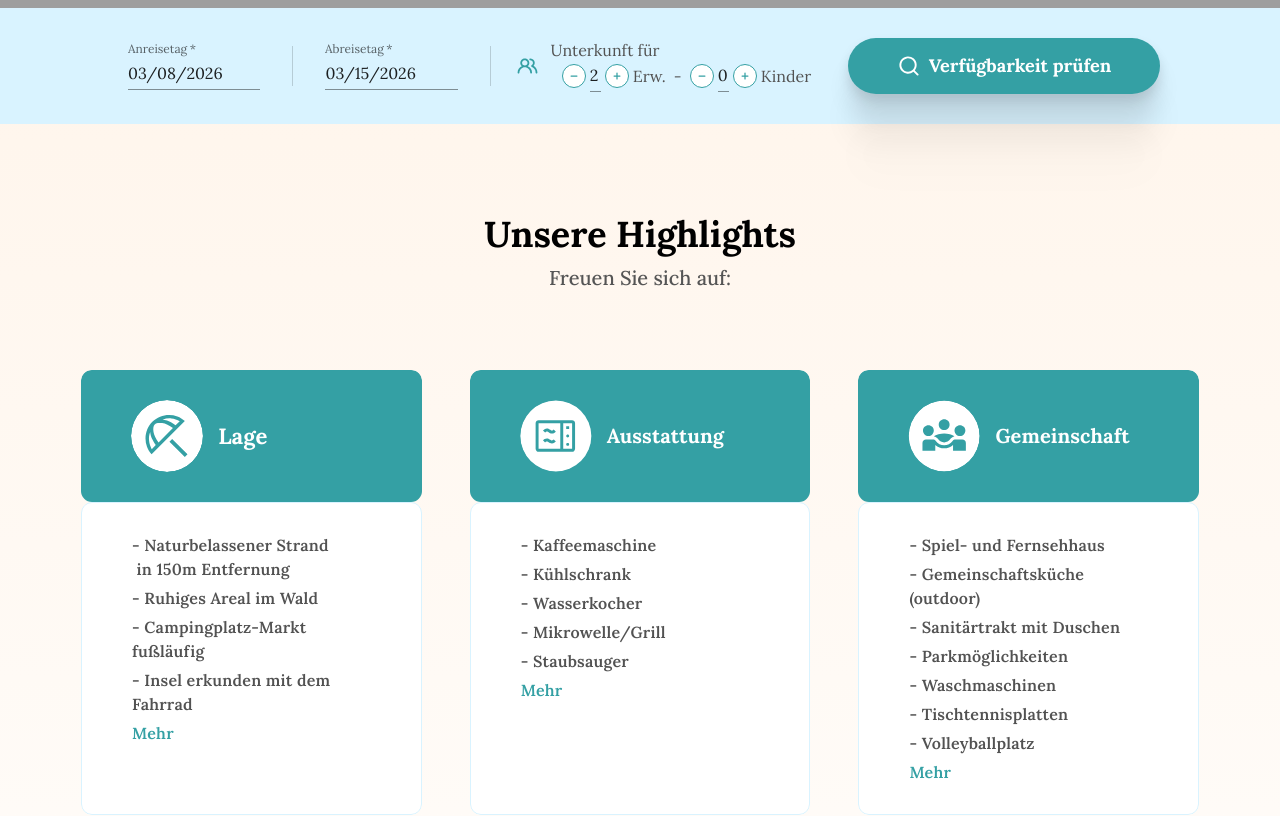
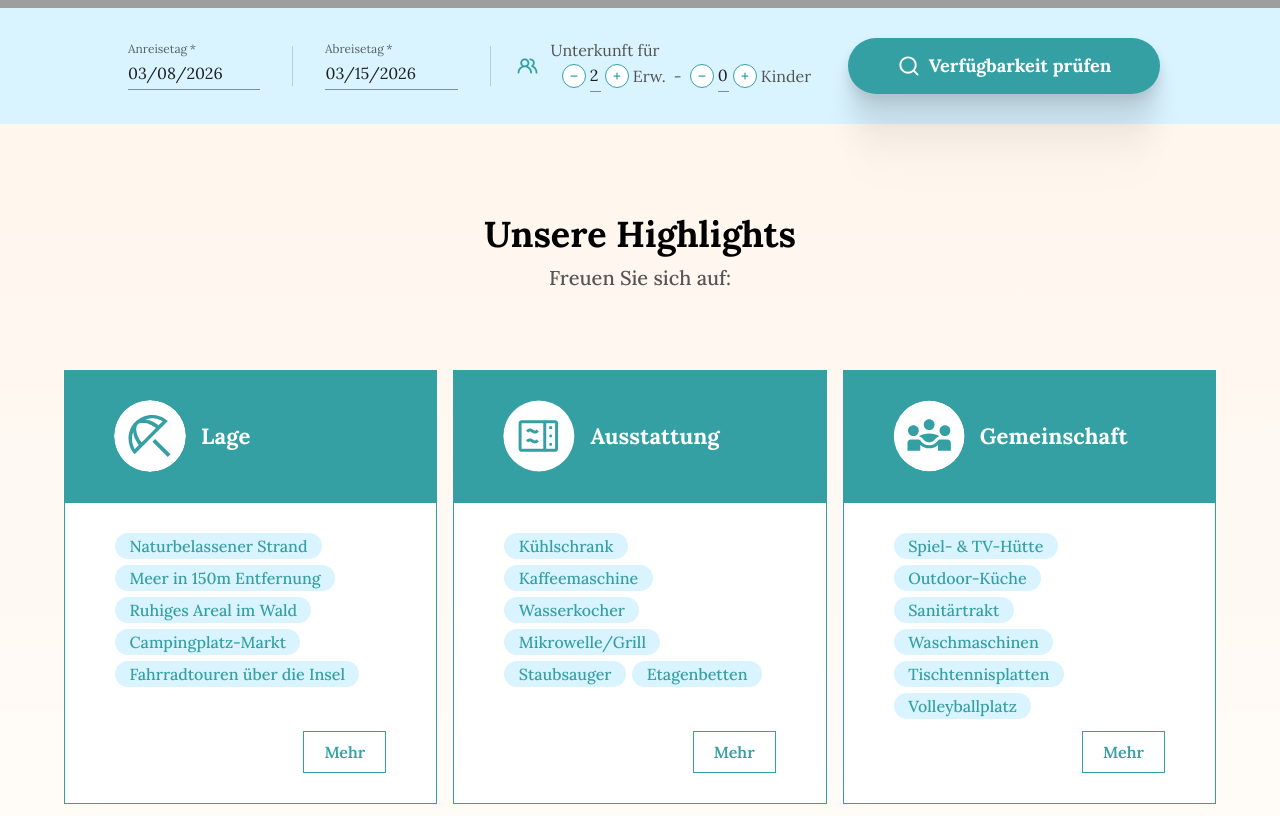
Before and after one commit to alxgrk/familien-urlaub-ruegen, a Next.js app: page / in a window 1280 px wide. Shown: the part 680-1496 px from the top of the page. Built offline with nearby package versions, Linux system fonts and the light colour scheme; grey boxes are pictures that could not be loaded.

Commit message:
feat: improve cards in highlight section

```diff
--- a/components/flex-row.tsx
+++ b/components/flex-row.tsx
@@ -16,16 +16,9 @@ type FlexRowType = {
 const FlexRow: NextPage<FlexRowType> = ({
   icnCircleCircleMd = "/icncircle-circlemd.svg",
   h5,
-  propBorderRadius,
   propFlex,
   propWidth,
 }) => {
-  const flexRowStyle: CSS.Properties = useMemo(() => {
-    return {
-      borderRadius: propBorderRadius,
-    };
-  }, [propBorderRadius]);
-
   const divStyle: CSS.Properties = useMemo(() => {
     return {
       flex: propFlex,
@@ -35,8 +28,7 @@ const FlexRow: NextPage<FlexRowType> = ({
 
   return (
     <div
-      className="self-stretch rounded-2xs bg-rectangle-805 overflow-hidden flex flex-row py-[1.88rem] px-[3.13rem] items-center justify-start gap-[0.94rem] text-left text-[1.38rem] text-light-text-color font-link"
-      style={flexRowStyle}
+      className="self-stretch bg-rectangle-805 overflow-hidden flex flex-row py-[1.88rem] px-[3.13rem] items-center justify-start gap-[0.94rem] text-left text-[1.38rem] text-light-text-color font-link"
     >
       <Image
         className="relative rounded-181xl w-[4.5rem] h-[4.5rem] overflow-hidden shrink-0"
--- a/pages/index.tsx
+++ b/pages/index.tsx
@@ -116,11 +116,79 @@ const BookingStrip: NextPage<{onSearchButtonClick: (anreise: Date, abreise: Date
   </div>;
 }
 
+const lageItems = [
+    "Naturbelassener Strand",
+    "Meer in 150m Entfernung",
+    "Ruhiges Areal im Wald",
+    "Campingplatz-Markt",
+    "Fahrradtouren über die Insel",
+];
+
+const ausstattungItems = [
+    "Kühlschrank",
+    "Kaffeemaschine",
+    "Wasserkocher",
+    "Mikrowelle/Grill",
+    "Staubsauger",
+    "Etagenbetten"
+];
+
+const gemeinschaftItems = [
+    "Spiel- & TV-Hütte",
+    "Outdoor-Küche",
+    "Sanitärtrakt",
+    "Waschmaschinen",
+    "Tischtennisplatten",
+    "Volleyballplatz",
+];
+
+const highlightChipClassName =
+  "rounded-full bg-lightskyblue text-rectangle-805 text-base font-medium leading-none py-[0.3rem] px-[0.9rem]";
+
+type HighlightCardProps = {
+  icon: string;
+  title: string;
+  items: string[];
+  href: string;
+  onLinkClick: () => void;
+};
+
+const HighlightCard: NextPage<HighlightCardProps> = ({icon, title, items, href, onLinkClick}) => {
+  return (
+    <div
+        className="self-stretch max-w-[25rem] min-h-[25rem] flex-1 overflow-hidden flex flex-col items-center justify-start sm:flex-[unset] sm:self-stretch">
+      <FlexRow
+          icnCircleCircleMd={icon}
+          h5={title}
+      />
+      <div
+          className="self-stretch flex-1 bg-light-text-color overflow-hidden flex flex-col py-[1.88rem] px-[3.13rem] items-start justify-start gap-[0.75rem] border-[1px] border-solid border-rectangle-805">
+        <div className="flex flex-wrap gap-[0.4rem] items-start">
+          {items.map((item) => (
+            <div key={item} className={highlightChipClassName}>
+              {item}
+            </div>
+          ))}
+        </div>
+        <div className="mt-auto w-full flex flex-row items-center justify-end">
+          <Link
+              className="cursor-pointer [text-decoration:none] border-[1px] border-solid border-rectangle-805 text-rectangle-805 font-semibold text-base px-[1.25rem] py-[0.5rem]"
+              href={href}
+              onClick={onLinkClick}
+          >
+            Mehr
+          </Link>
+        </div>
+      </div>
+    </div>
+  );
+};
+
 const HighlightsSection: NextPage<{ onLinkClick: () => void, onButtonClick: () => void }> = ({onLinkClick, onButtonClick}) => {
   return <div
       className="self-stretch w-full flex flex-col items-center justify-start">
     <div
-        className="w-full max-w-[80rem] mx-auto flex flex-col py-[5rem] px-[0rem] box-border items-center justify-start gap-[2.5rem]">
+        className="w-full max-w-[80rem] mx-auto flex flex-col py-[5rem] px-[4rem] box-border items-center justify-start gap-[2.5rem]">
     <div className="flex flex-col py-[0.5rem] px-[0rem] items-center justify-start gap-[0.5rem]">
       <b className="relative leading-[125%] text-[2.25rem] sm:text-[2rem]">
         Unsere Highlights
@@ -131,132 +199,31 @@ const HighlightsSection: NextPage<{ onLinkClick: () => void, onButtonClick: () =
     </div>
     <div
         className="self-center flex-1 flex flex-row py-[2rem] gap-[1rem] items-center justify-start text-[1.25rem] text-light-text-color
-        xl:gap-[3rem]
+        xl:gap-[1rem]
         lg:flex-row lg:items-start lg:justify-between
         md:h-auto md:flex-col md:items-start md:justify-start
         sm:h-auto sm:flex-col sm:items-start sm:justify-between sm:pt-[2rem] sm:box-border">
-      <div
-          className="self-stretch flex-1 rounded-3xs overflow-hidden flex flex-col items-center justify-start text-base text-dimgray-200 sm:flex-[unset] sm:self-stretch">
-        <FlexRow
-            icnCircleCircleMd="/icncircle-circlemd.svg"
-            h5="Lage"
-        />
-        <div
-            className="self-stretch flex-1 rounded-2xs bg-light-text-color overflow-hidden flex flex-col py-[1.88rem] px-[3.13rem] items-start justify-start gap-[0.31rem] border-[1px] border-solid border-lightskyblue">
-          <div className="relative tracking-[0.2px] leading-[1.5rem] font-semibold whitespace-pre-wrap">
-            <p className="m-0">{`- Naturbelassener Strand `}</p>
-            <p className="m-0"> in 150m Entfernung</p>
-          </div>
-          <div className="relative tracking-[0.2px] leading-[1.5rem] font-semibold">
-            - Ruhiges Areal im Wald
-          </div>
-          <div className="relative tracking-[0.2px] leading-[1.5rem] font-semibold">
-            - Campingplatz-Markt fußläufig
-          </div>
-          <div className="relative tracking-[0.2px] leading-[1.5rem] font-semibold">
-            - Insel erkunden mit dem Fahrrad
-          </div>
-          <Link
-              className="cursor-pointer [text-decoration:none] relative tracking-[0.2px] leading-[1.5rem] font-semibold text-rectangle-805"
-              href="/lage"
-              onClick={onLinkClick}
-          >
-            Mehr
-          </Link>
-        </div>
-      </div>
-      <div
-          className="self-stretch flex-1 rounded-3xs overflow-hidden flex flex-col items-center justify-start sm:flex-[unset] sm:self-stretch">
-        <div
-            className="self-stretch rounded-2xs bg-rectangle-805 overflow-hidden flex flex-row py-[1.88rem] px-[3.13rem] items-center justify-start gap-[0.94rem]">
-          <Image
-              className="relative rounded-181xl w-[4.5rem] h-[4.5rem] overflow-hidden shrink-0"
-              alt=""
-              src="/icncircle-circlemd1.svg"
-              width={72}
-              height={72}
-          />
-          <div className="flex flex-row items-start justify-start">
-            <b className="relative tracking-[0.1px] leading-[1.5rem]">
-              Ausstattung
-            </b>
-          </div>
-        </div>
-        <div
-            className="self-stretch flex-1 rounded-2xs bg-light-text-color overflow-hidden flex flex-col py-[1.88rem] px-[3.13rem] items-start justify-start gap-[0.31rem] text-base text-dimgray-200 border-[1px] border-solid border-lightskyblue">
-          <div className="relative tracking-[0.2px] leading-[1.5rem] font-semibold">
-            - Kaffeemaschine
-          </div>
-          <div className="relative tracking-[0.2px] leading-[1.5rem] font-semibold">
-            - Kühlschrank
-          </div>
-          <div className="relative tracking-[0.2px] leading-[1.5rem] font-semibold">
-            - Wasserkocher
-          </div>
-          <div className="relative tracking-[0.2px] leading-[1.5rem] font-semibold">
-            - Mikrowelle/Grill
-          </div>
-          <div className="relative tracking-[0.2px] leading-[1.5rem] font-semibold">
-            - Staubsauger
-          </div>
-          <Link
-              className="cursor-pointer [text-decoration:none] relative tracking-[0.2px] leading-[1.5rem] font-semibold text-rectangle-805"
-              href="/unterkuenfte"
-              onClick={onLinkClick}
-          >
-            Mehr
-          </Link>
-        </div>
-      </div>
-      <div
-          className="self-stretch flex-1 rounded-3xs overflow-hidden flex flex-col items-center justify-start sm:flex-[unset] sm:self-stretch">
-        <div
-            className="self-stretch rounded-2xs bg-rectangle-805 overflow-hidden flex flex-row py-[1.88rem] px-[3.13rem] items-center justify-start gap-[0.94rem]">
-          <Image
-              className="relative rounded-181xl w-[4.5rem] h-[4.5rem] overflow-hidden shrink-0"
-              alt=""
-              src="/icncircle-circlemd2.svg"
-              width={72}
-              height={72}
-          />
-          <div className="flex flex-row items-start justify-start">
-            <b className="relative tracking-[0.1px] leading-[1.5rem]">
-              Gemeinschaft
-            </b>
-          </div>
-        </div>
-        <div
-            className="self-stretch flex-1 rounded-2xs bg-light-text-color overflow-hidden flex flex-col py-[1.88rem] px-[3.13rem] items-start justify-start gap-[0.31rem] text-base text-dimgray-200 border-[1px] border-solid border-lightskyblue">
-          <div className="relative tracking-[0.2px] leading-[1.5rem] font-semibold">
-            - Spiel- und Fernsehhaus
-          </div>
-          <div className="relative tracking-[0.2px] leading-[1.5rem] font-semibold">
-            - Gemeinschaftsküche (outdoor)
-          </div>
-          <div className="relative tracking-[0.2px] leading-[1.5rem] font-semibold">
-            - Sanitärtrakt mit Duschen
-          </div>
-          <div className="relative tracking-[0.2px] leading-[1.5rem] font-semibold">
-            - Parkmöglichkeiten
-          </div>
-           <div className="relative tracking-[0.2px] leading-[1.5rem] font-semibold">
-            - Waschmaschinen
-          </div>
-           <div className="relative tracking-[0.2px] leading-[1.5rem] font-semibold">
-            - Tischtennisplatten
-          </div>
-           <div className="relative tracking-[0.2px] leading-[1.5rem] font-semibold">
-            - Volleyballplatz
-          </div>
-          <Link
-              className="cursor-pointer [text-decoration:none] relative tracking-[0.2px] leading-[1.5rem] font-semibold text-rectangle-805"
-              href="/unterkuenfte"
-              onClick={onLinkClick}
-          >
-            Mehr
-          </Link>
-        </div>
-      </div>
+      <HighlightCard
+          icon="/icncircle-circlemd.svg"
+          title="Lage"
+          items={lageItems}
+          href="/lage"
+          onLinkClick={onLinkClick}
+      />
+      <HighlightCard
+          icon="/icncircle-circlemd1.svg"
+          title="Ausstattung"
+          items={ausstattungItems}
+          href="/unterkuenfte"
+          onLinkClick={onLinkClick}
+      />
+      <HighlightCard
+          icon="/icncircle-circlemd2.svg"
+          title="Gemeinschaft"
+          items={gemeinschaftItems}
+          href="/unterkuenfte"
+          onLinkClick={onLinkClick}
+      />
     </div>
     <div
         className="self-stretch flex flex-row py-[0rem] px-[2rem] items-start justify-center text-[1rem] text-rectangle-807
```
Also changed, not shown: pages/lage.tsx (+18 -35 lines).
